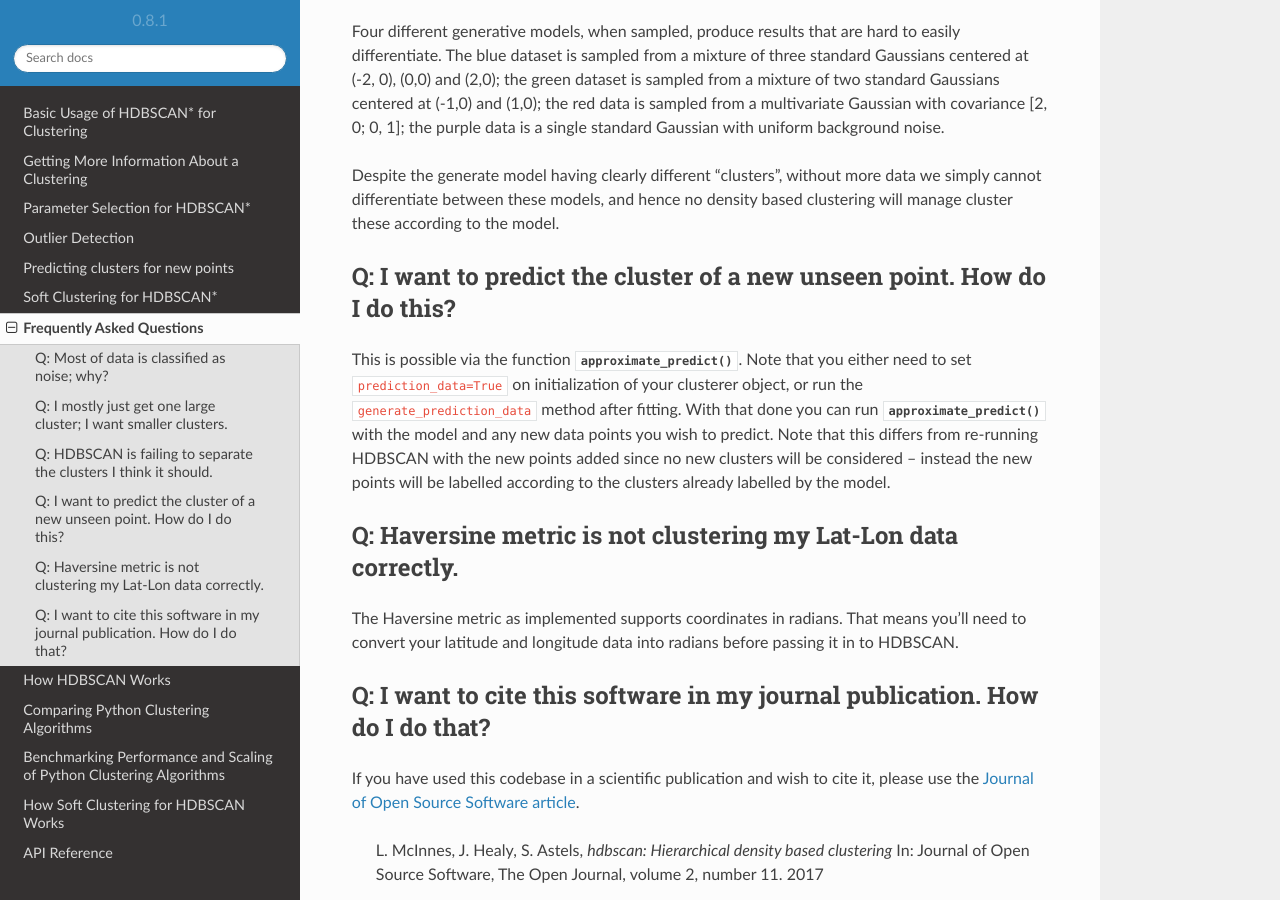
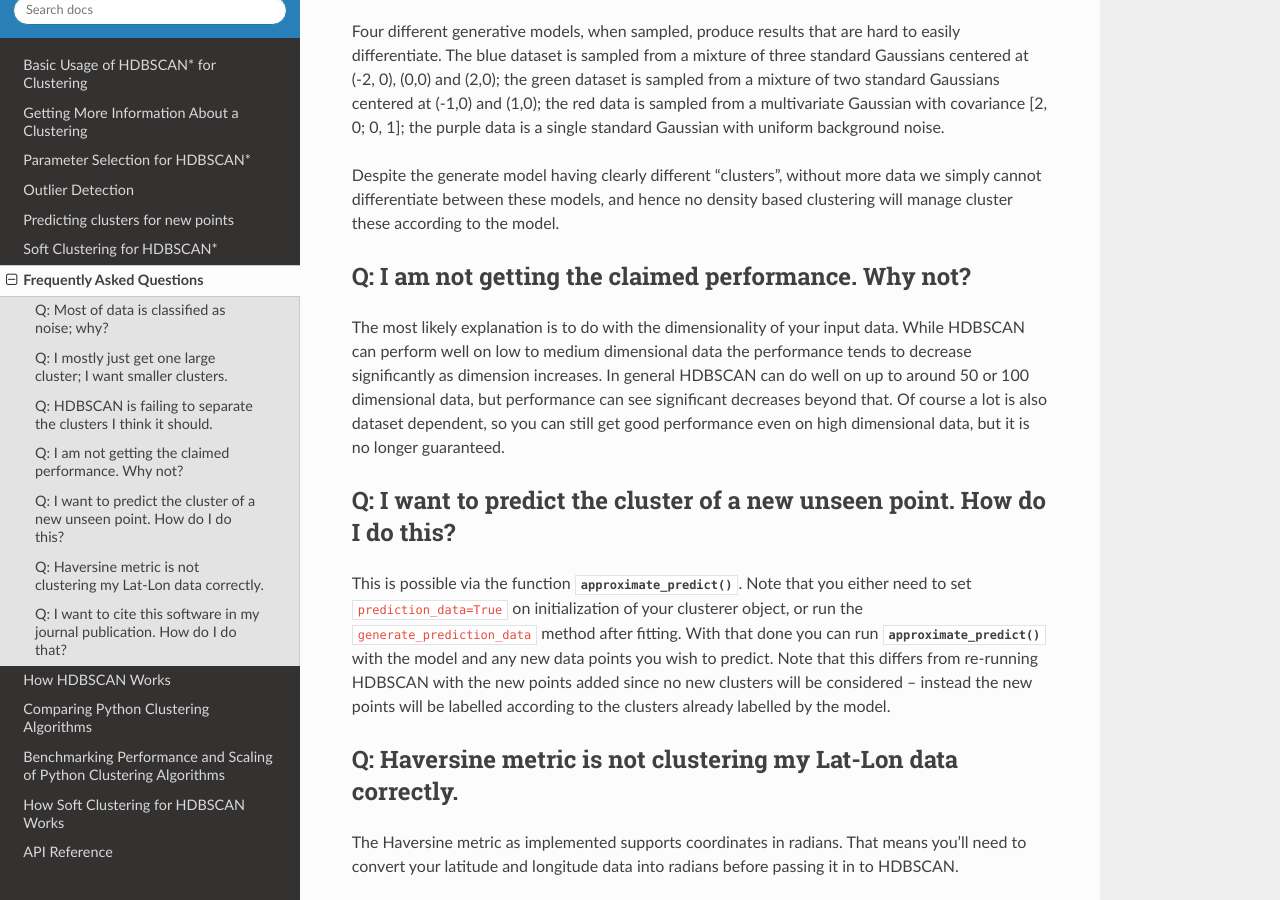
Before and after one commit to scikit-learn-contrib/hdbscan, a Sphinx documentation site: the page built from docs/faq.rst, in a window 1280 px wide and 900 px high, scrolled down 1813 px. Built offline with Sphinx 7.4.7 and the Read the Docs theme 2.0.0, drawn with Linux system fonts in a browser that asks for light colours; formulas are drawn with MathJax 3.

Commit message:
Add performance note per issue #167

```diff
--- a/docs/faq.rst
+++ b/docs/faq.rst
@@ -47,6 +47,17 @@ Despite the generate model having clearly different "clusters", without more
 data we simply cannot differentiate between these models, and hence no
 density based clustering will manage cluster these according to the model.
 
+Q: I am not getting the claimed performance. Why not?
+-----------------------------------------------------
+
+The most likely explanation is to do with the dimensionality of your input data.
+While HDBSCAN can perform well on low to medium dimensional data the performance
+tends to decrease significantly as dimension increases. In general HDBSCAN can do
+well on up to around 50 or 100 dimensional data, but performance can see
+significant decreases beyond that. Of course a lot is also dataset dependent, so
+you can still get good performance even on high dimensional data, but it
+is no longer guaranteed.
+
 Q: I want to predict the cluster of a new unseen point. How do I do this?
 -------------------------------------------------------------------------
 
```
